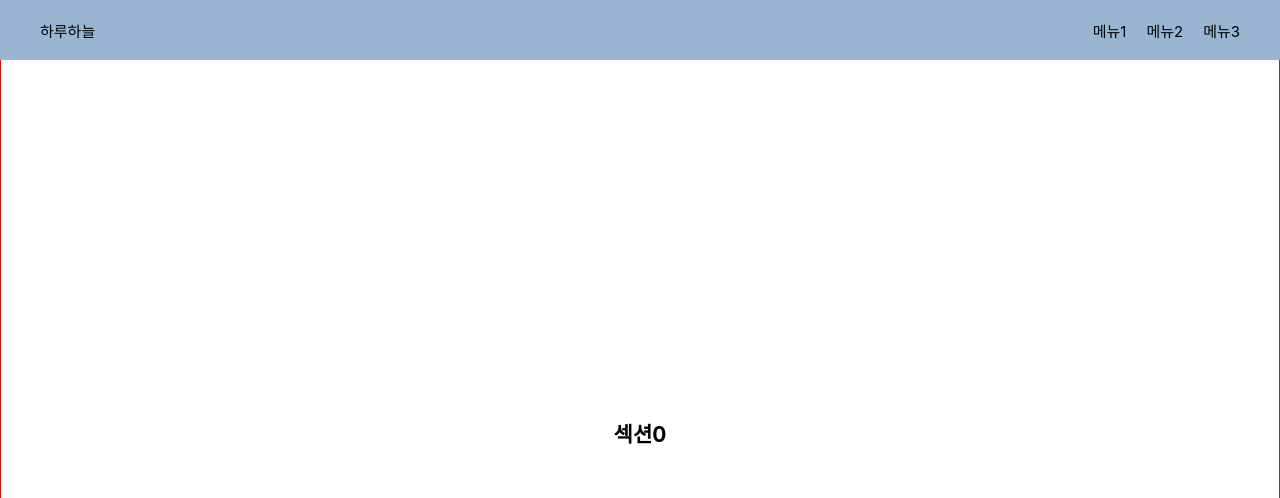
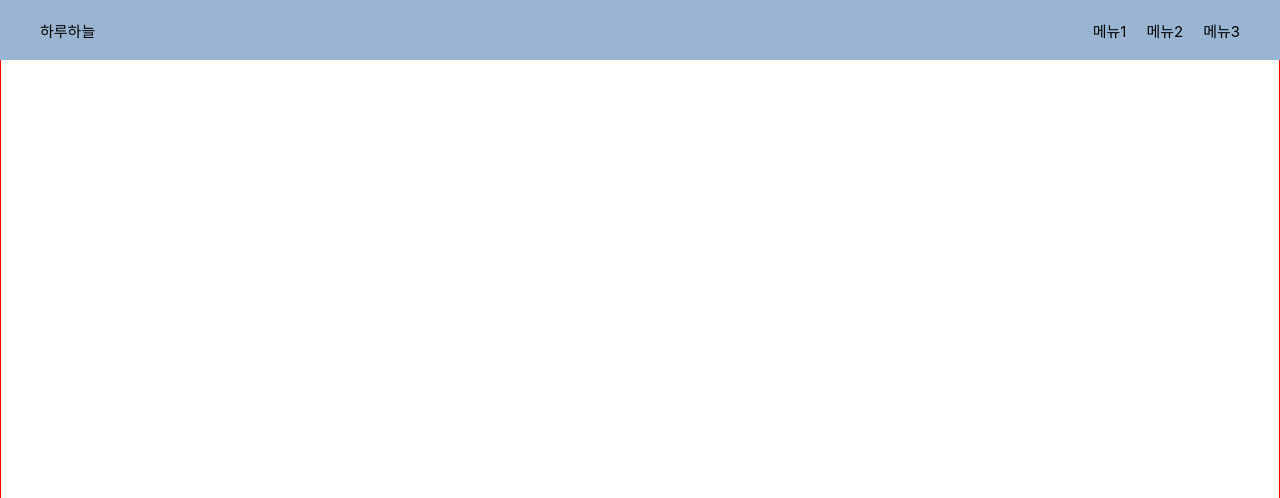
Before and after one commit to JaeYoung0/blog, a Next.js app: page / in a window 1280 px wide. Shown: the top 498 px of the page. Built offline with nearby package versions, Linux system fonts and the light colour scheme.

Commit message:
feat: calcEffect

```diff
--- a/src/hooks/useCurrentSection.tsx
+++ b/src/hooks/useCurrentSection.tsx
@@ -78,7 +78,7 @@ function useCurrentSection() {
 
         setCurrentSection(newCurrent);
         setcurrentRatio(newRatio);
-      }, 100)
+      }, 50)
     );
   }, [sectionInfo, currentSection]);
 
--- a/src/pages/home/Home.style.ts
+++ b/src/pages/home/Home.style.ts
@@ -1,5 +1,62 @@
 import styled from "@emotion/styled";
 import { css } from "@emotion/react";
+import { SECTION_INFO, calcEffect } from "./Home";
+import _ from "lodash";
+
+export const Section = styled.section<{
+  height: number;
+  currentRatio: number;
+  show?: boolean;
+  currentSection: number;
+
+  // opa?: number;
+}>`
+  display: flex;
+  justify-content: center;
+  align-items: center;
+  width: 100%;
+
+  border: 1px solid red;
+
+  h1 {
+    font-size: 4.5rem;
+    padding-top: 50vh;
+    display: none;
+    position: fixed;
+    top: 0;
+    opacity: 1;
+  }
+
+  ${({ currentRatio, currentSection }) => css`
+    h1 {
+      opacity: ${calcEffect(
+        "opacity",
+        currentRatio,
+        SECTION_INFO[currentSection]?.effects
+      )};
+
+      transform: translateY(
+        ${calcEffect(
+          "translateY",
+          currentRatio,
+          SECTION_INFO[currentSection]?.effects
+        )}%
+      );
+    }
+  `}
+
+  ${({ height }) => css`
+    height: ${height}vh;
+  `}
+
+  ${({ show }) =>
+    show &&
+    css`
+      h1 {
+        display: block;
+      }
+    `}
+`;
 
 export const HomePageContainer = styled.div`
   display: flex;
@@ -17,62 +74,6 @@ export const Footer = styled.footer`
   align-items: center;
 `;
 
-export const Navigation = styled.nav<{ hideNavbar: boolean }>`
-  position: fixed;
-  top: 0;
-  left: 0;
-
-  display: flex;
-  justify-content: space-between;
-  align-items: center;
+export const SectionContainer = styled.div<{ currentSection: number }>`
   width: 100%;
-  height: 45px;
-
-  padding: 30px;
-
-  background-color: #99b5d2;
-
-  a {
-    font-size: 15px;
-    margin: 0 10px;
-    color: black;
-
-    &:nth-of-type(1) {
-      margin-right: auto;
-    }
-  }
-
-  ${({ hideNavbar }) =>
-    hideNavbar &&
-    css`
-      transform: translateY(-100%);
-      transition: 0.5s ease-in-out;
-    `}
-
-  ${({ hideNavbar }) =>
-    !hideNavbar &&
-    css`
-      transform: translateY(0%);
-      transition: 0.5s ease-in-out;
-    `}
 `;
-
-export const SectionContainer = styled.div`
-  width: 100%;
-  section {
-    display: flex;
-    justify-content: center;
-    align-items: center;
-    width: 100%;
-
-    border: 1px solid red;
-    padding-bottom: 100vh;
-  }
-  h1 {
-    /* position: fixed;
-    text-align: center;
-    left: 0;
-    top: 100px;
-    width: 100%; */
-  }
-`;
--- a/src/pages/home/Home.tsx
+++ b/src/pages/home/Home.tsx
@@ -1,118 +1,98 @@
-import Link from "next/link";
-import { useEffect, useRef, useState } from "react";
+import _ from "lodash";
 import * as S from "./Home.style";
+import useCurrentSection from "@hooks/useCurrentSection";
+import Navbar from "@components/Navbar";
+import { useEffect } from "react";
 
-function Navbar() {
-  const navbarHeight = 45;
-  const [hideNavbar, setHideNavbar] = useState(false);
-  useEffect(() => {
-    const handleNavbar = () => {
-      if (window.pageYOffset > navbarHeight) setHideNavbar(true);
-      if (window.pageYOffset < navbarHeight) setHideNavbar(false);
-    };
-    document.addEventListener("scroll", handleNavbar);
+export const SECTION_INFO = [
+  {
+    title: "0번 섹션",
+    vh: 150,
+    effects: {
+      opacity: {
+        scrollRange: [0, 0.3, 0.7, 1],
+        valueRange: [0, 1, 1, 0],
+      },
+      translateY: {
+        scrollRange: [0, 0.3, 0.7, 1],
+        valueRange: [10, 0, 0, -10],
+      },
+    },
+  },
 
-    () => {
-      document.removeEventListener("scroll", handleNavbar);
-    };
-  }, []);
-  return (
-    <S.Navigation hideNavbar={hideNavbar}>
-      <Link href="#">하루하늘</Link>
-      <Link href="#">메뉴1</Link>
-      <Link href="#">메뉴2</Link>
-      <Link href="#">메뉴3</Link>
-    </S.Navigation>
-  );
-}
+  {
+    title: "1번 섹션",
+    vh: 140,
+    // effects: {},
+  },
+  {
+    title: "2번 섹션",
+    vh: 200,
+    // effects: {},
+  },
+  {
+    title: "3번 섹션",
+    vh: 210,
+    // effects: {},
+  },
+];
+
+type EffectName = "opacity";
+
+export const calcEffect = (
+  name: string,
+  currentRatio: number,
+  effects?: any
+) => {
+  if (!effects) return;
+  const { valueRange, scrollRange } = effects[name];
+
+  let slope;
+  let interceptY;
+  let value;
+  // _.throttle(()=>{
+  for (let i = 0; i < scrollRange.length - 1; i++) {
+    slope =
+      (valueRange[i + 1] - valueRange[i]) /
+      (scrollRange[i + 1] - scrollRange[i]);
+
+    interceptY = valueRange[i] - slope * scrollRange[i];
+
+    value = slope * currentRatio + interceptY;
+
+    console.log("@@ slope, value", slope, value);
+
+    if (currentRatio >= scrollRange[i] && currentRatio <= scrollRange[i + 1]) {
+      return Math.round(value * 10) / 10;
+    }
+  }
+};
 
 export default function HomePage() {
-  const targetRefs = useRef<HTMLElement[] | null[]>([]);
+  const { currentSection, currentRatio } = useCurrentSection();
 
-  const [currentSection, setCurrentSection] = useState(0);
-
-  const buildThresholdList = () => {
-    let thresholds = [];
-    let numSteps = 50;
-
-    for (let i = 1.0; i <= numSteps; i++) {
-      let ratio = i / numSteps;
-      thresholds.push(ratio);
-    }
-
-    thresholds.push(0);
-    return thresholds;
-  };
-
-  useEffect(() => {
-    // const target2 = targetRef2.current;
-    // if (!target2) return;
-
-    // const target3 = targetRef3.current;
-    // if (!target3) return;
-
-    // if (!targetRefs.current) return
-
-    const observer = new IntersectionObserver(
-      (entries) => {
-        entries.forEach((entry) => {
-          console.log(entry.target.getAttribute("id"));
-          console.log("ratio", entry.intersectionRatio);
-          console.log("height", entry.intersectionRect.height);
-
-          // console.log(
-          //   entry.intersectionRect.height / entry.target.scrollHeight
-          // );
-
-          // entry.target.style.opacity = entry.intersectionRatio;
-        });
-      },
-      {
-        threshold: buildThresholdList(),
-      }
-    );
-    targetRefs.current.forEach((target) => {
-      if (!target) return;
-      observer.observe(target);
-    });
-  }, []);
-
-  const arr = [0, 1, 2, 3];
+  console.log("@@section num, ratio", currentSection, currentRatio);
 
   return (
     <S.HomePageContainer>
       <Navbar />
+      <S.SectionContainer currentSection={currentSection}>
+        {SECTION_INFO.map((section, idx) => {
+          return (
+            <S.Section
+              height={section.vh}
+              currentRatio={currentRatio}
+              currentSection={currentSection}
+              show={idx === currentSection}
+              key={idx}
+              className="main__section"
+            >
+              <h1>{section.title}</h1>
+            </S.Section>
+          );
+        })}
+      </S.SectionContainer>
 
-      <S.SectionContainer>
-        {arr.map((item, idx) => (
-          <>
-            <section
-              id={`scroll-section-${idx}`}
-              ref={(element) => {
-                targetRefs.current[idx] = element;
-              }}
-            >
-              <h1 style={{ paddingTop: "50vh" }}>{`섹션${item}`}</h1>
-            </section>
-          </>
-        ))}
-
-        {/* <section id="main__section1">
-            <h1 style={{ paddingTop: "50vh" }}>섹션1</h1>
-          </section>
-
-          <section id="main__section2" ref={targetRef2}>
-            <h1 style={{ paddingTop: "50vh" }}>섹션2</h1>
-          </section>
-
-          <section id="main__section3" ref={targetRef3}>
-            <h1 style={{ paddingTop: "50vh" }}>섹션3</h1>
-          </section>
-
-          <section id="main__section4">
-            <h1 style={{ paddingTop: "50vh" }}>섹션4</h1>
-          </section> */}
-      </S.SectionContainer>
       <S.Footer>
         <span>Footer</span>
       </S.Footer>
```
